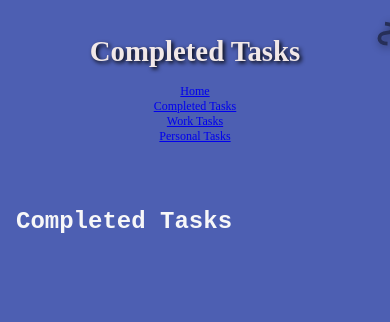
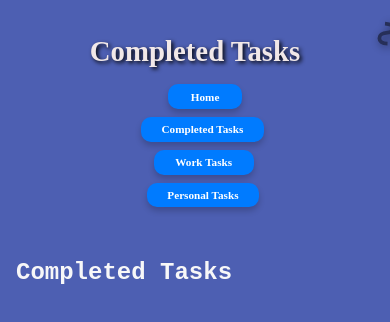
Before and after one commit to Buffaluv07/TodoTEST, a plain HTML site: page Completed/index.html in a window 390 px wide. Shown: the top 322 px of the page. Drawn offline with Linux system fonts and the light colour scheme.

Commit message:
new stuff

```diff
--- a/style.css
+++ b/style.css
@@ -39,12 +39,45 @@ main {
 }
 
 h1 {
-    font-size: 3rem;
+    font-size: 4rem;
     color: #f1e8e8;
     text-align: center;
     margin-bottom: 1rem;
     font-family: Merriweather;
     text-shadow: 2px 2px 4px #000000;
+}
+header nav ul {
+    display: flex;
+    justify-content: center;
+    gap: 1rem;
+    padding: 0;
+    margin: 0;
+    list-style: none;
+}
+
+header nav ul li a {
+    display: inline-block;
+    padding: 0.6rem 1.2rem; /* Reduced padding */
+    font-size: 0.9rem; /* Reduced font size */
+    font-weight: bold;
+    text-decoration: none;
+    color: #ffffff; /* Bright white text */
+    background-color: #007BFF; /* Bright blue background */
+    border-radius: 10px;
+    transition: background-color 0.3s ease, transform 0.2s ease;
+    box-shadow: 0 4px 6px rgba(0, 0, 0, 0.2); /* Add subtle shadow */
+}
+
+header nav ul li a:hover {
+    background-color: #0056b3;
+    transform: translateY(-2px);
+    box-shadow: 0 6px 8px rgba(0, 0, 0, 0.3);
+}
+
+header nav ul li a:active {
+    background-color: #003f7f;
+    transform: translateY(0);
+    box-shadow: 0 4px 6px rgba(0, 0, 0, 0.2);
 }
 
 section {
@@ -94,7 +127,7 @@ ul {
 }
 
 .task-item button {
-    background-color: #349937;
+    background-color: #4309ef;
     color: white;
     border: none;
     padding: 0.3rem 0.6rem;
@@ -117,7 +150,7 @@ ul {
 }
 
 .task-item button:hover {
-    background-color: #ebf4eb;
+    background-color: #b6bbb6;
 }
 
 .work-task {
@@ -226,7 +259,7 @@ ul {
     background-color: #808781;
 }
 
-/* Styling for Delete Buttons */
+
 .delete-task {
     background-color: #d9534f;
     color: white;
@@ -248,7 +281,22 @@ ul {
     background-color: #ac2e25;
     transform: translateY(0);
 }
+body.dark-mode {
+    background-color: #121212;
+    color: #ffffff;
+}
+.task-item {
+    animation: fadeIn 0.3s ease-in-out;
+}
 
+@keyframes fadeIn {
+    from {
+        opacity: 0;
+    }
+    to {
+        opacity: 1;
+    }
+}
 /* Responsive styles for smaller screens */
 @media (max-width: 768px) {
     header {
@@ -305,3 +353,24 @@ ul {
         height: 80px;
     }
 }
+@media (max-width: 768px) {
+    header nav ul {
+        flex-direction: column; /* Stack navigation buttons vertically */
+        align-items: center;
+        gap: 0.5rem; /* Reduce spacing between buttons */
+    }
+
+    header nav ul li a {
+        padding: 0.5rem 1rem; /* Reduce padding for smaller screens */
+        font-size: 0.8rem; /* Reduce font size for smaller screens */
+        width: 90%; /* Make buttons take up most of the screen width */
+        text-align: center; /* Center-align text */
+    }
+}
+
+@media (max-width: 480px) {
+    header nav ul li a {
+        padding: 0.4rem 0.8rem; /* Further reduce padding for very small screens */
+        font-size: 0.7rem; /* Further reduce font size */
+    }
+}
```
Also changed, not shown: index.html (+1 -0 lines), script.js (+11 -0 lines).
